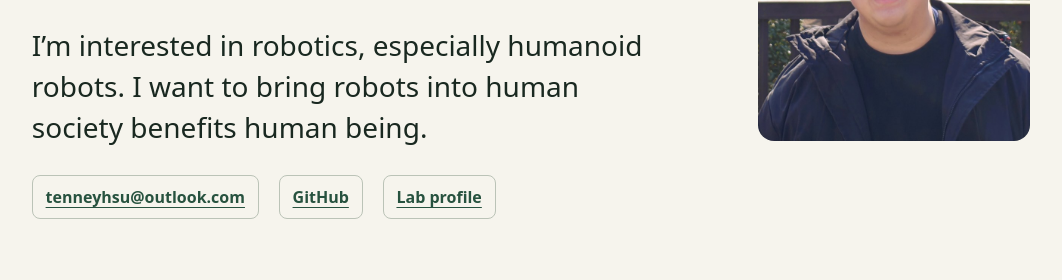
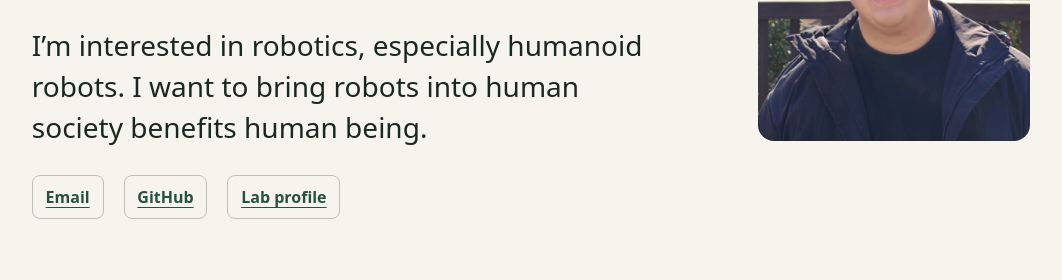
Before and after one commit to TenneyXu/tenneyxu.github.io, a plain HTML site: page index.html in a window 1280 px wide. Shown: the part 474-754 px from the top of the page, without its empty margins (109-1171 px from the left). Drawn offline with Linux system fonts and the light colour scheme.

Commit message:
Show Email as the contact link label

```diff
--- a/index.html
+++ b/index.html
@@ -55,7 +55,7 @@
         <p class="affiliation"><a href="https://www.dukekunshan.edu.cn/">Duke Kunshan University</a> · Class of 2030</p>
         <p class="intro">I’m interested in robotics, especially humanoid robots. I want to bring robots into human society benefits human being.</p>
         <nav class="profile-links" aria-label="Contact and profiles">
-          <a href="mailto:tenneyhsu@outlook.com">tenneyhsu@outlook.com</a>
+          <a href="mailto:tenneyhsu@outlook.com">Email</a>
           <a href="https://github.com/TenneyXu">GitHub</a>
           <a href="https://edge-intelligence-lab.github.io/Robotic-Group/#people">Lab profile</a>
         </nav>
```
